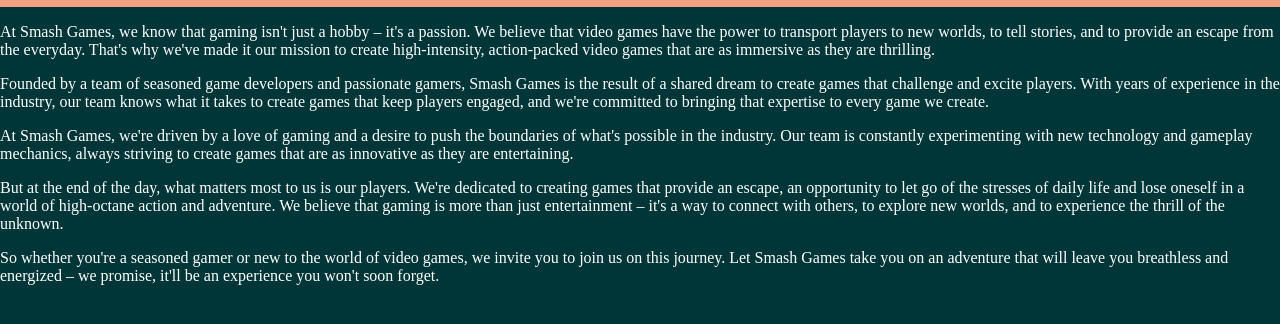
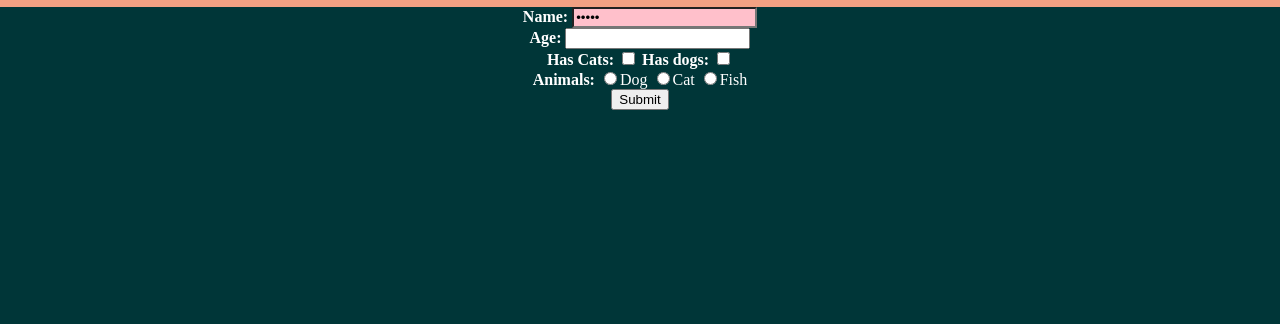
Before and after one commit to mattjaca/SmashGames, a plain HTML site: page index.html in a window 1280 px wide. Shown: the part 50-374 px from the top of the page. Drawn offline with Linux system fonts and the light colour scheme.

Commit message:
added form info

```diff
--- a/index.html
+++ b/index.html
@@ -20,16 +20,28 @@
         </nav>
     </header>
 
-    <main>
-        <p>At Smash Games, we know that gaming isn't just a hobby – it's a passion. We believe that video games have the power to transport players to new worlds, to tell stories, and to provide an escape from the everyday. That's why we've made it our mission to create high-intensity, action-packed video games that are as immersive as they are thrilling.</p>
+    <main id="main" class="centered">
+        <form action="index.html">
+            <label class="bold" for="name">Name:</label>
+            <input type="password" id="name" name="name" value="toast" placeholder="name here"><br />
 
-        <p>Founded by a team of seasoned game developers and passionate gamers, Smash Games is the result of a shared dream to create games that challenge and excite players. With years of experience in the industry, our team knows what it takes to create games that keep players engaged, and we're committed to bringing that expertise to every game we create.</p>
+            <label class="bold" for="age">Age:</label>
+            <input type="text" id="age" name="age"><br />
 
-        <p>At Smash Games, we're driven by a love of gaming and a desire to push the boundaries of what's possible in the industry. Our team is constantly experimenting with new technology and gameplay mechanics, always striving to create games that are as innovative as they are entertaining.</p>
+            <label class="bold" for="cats">Has Cats:</label>
+            <input type="checkbox" id="cats" name="cats">
+            <label class="bold" for="dogs">Has dogs:</label>
+            <input type="checkbox" id="dogs" name="dogs"><br />
 
-        <p>But at the end of the day, what matters most to us is our players. We're dedicated to creating games that provide an escape, an opportunity to let go of the stresses of daily life and lose oneself in a world of high-octane action and adventure. We believe that gaming is more than just entertainment – it's a way to connect with others, to explore new worlds, and to experience the thrill of the unknown.</p>
 
-        <p>So whether you're a seasoned gamer or new to the world of video games, we invite you to join us on this journey. Let Smash Games take you on an adventure that will leave you breathless and energized – we promise, it'll be an experience you won't soon forget.</p>
+            <label class="bold">Animals:</label>
+
+            <input type="radio" name="animals" value="1"><label for="animals">Dog</label>
+            <input type="radio" name="animals" value="2"><label for="animals">Cat</label>
+            <input type="radio" name="animals" value="3"><label for="animals">Fish</label>
+            <br />
+            <input type="submit">
+        </form>
     </main>
 
 </body>
--- a/style.css
+++ b/style.css
@@ -68,3 +68,17 @@
 main {
     color: white;
 }
+
+.bold {
+    font-weight: bold;
+}
+
+.centered {
+    width: 80%;
+    text-align: center;
+    margin: auto;
+}
+
+#name {
+    background-color: pink;
+}
```
